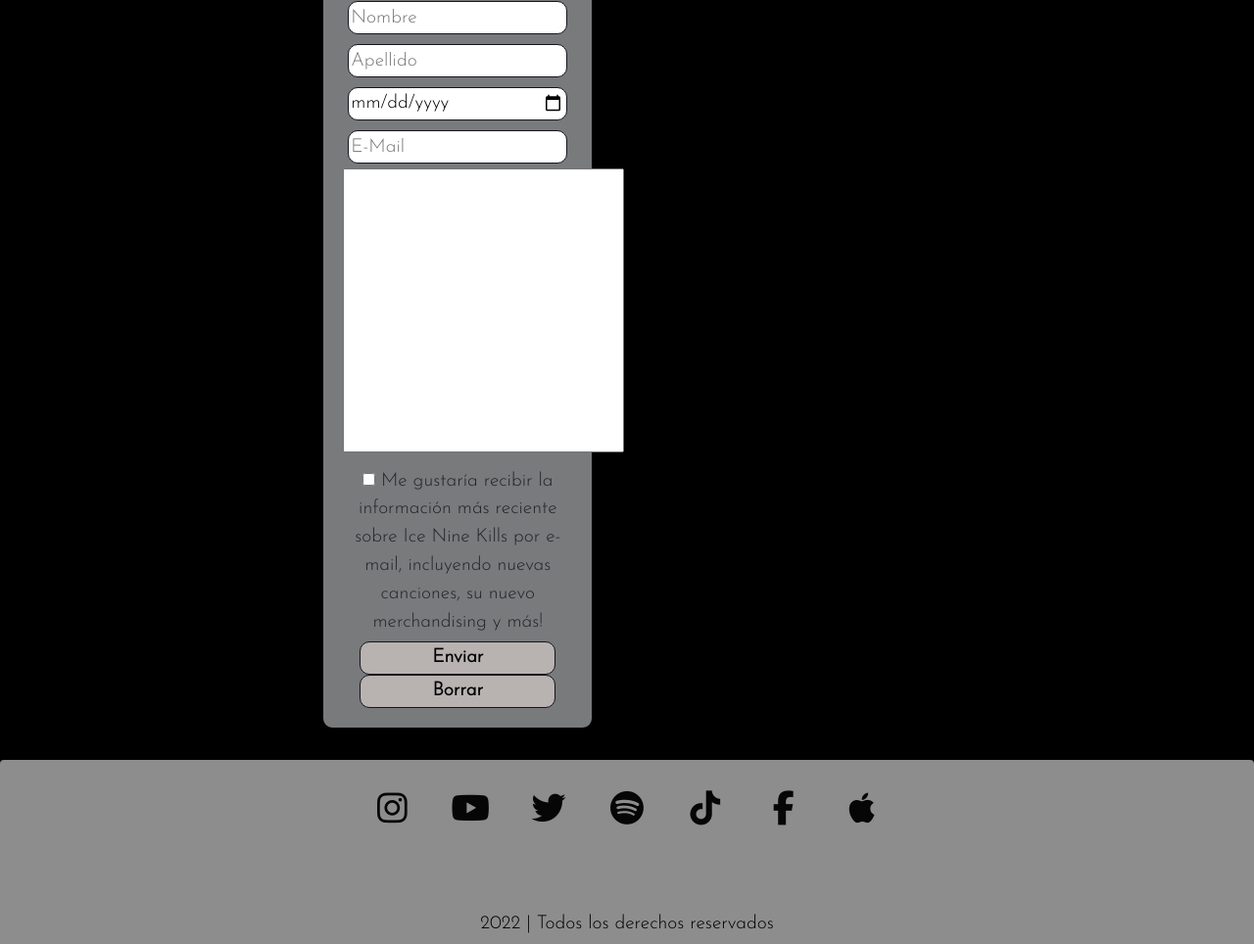
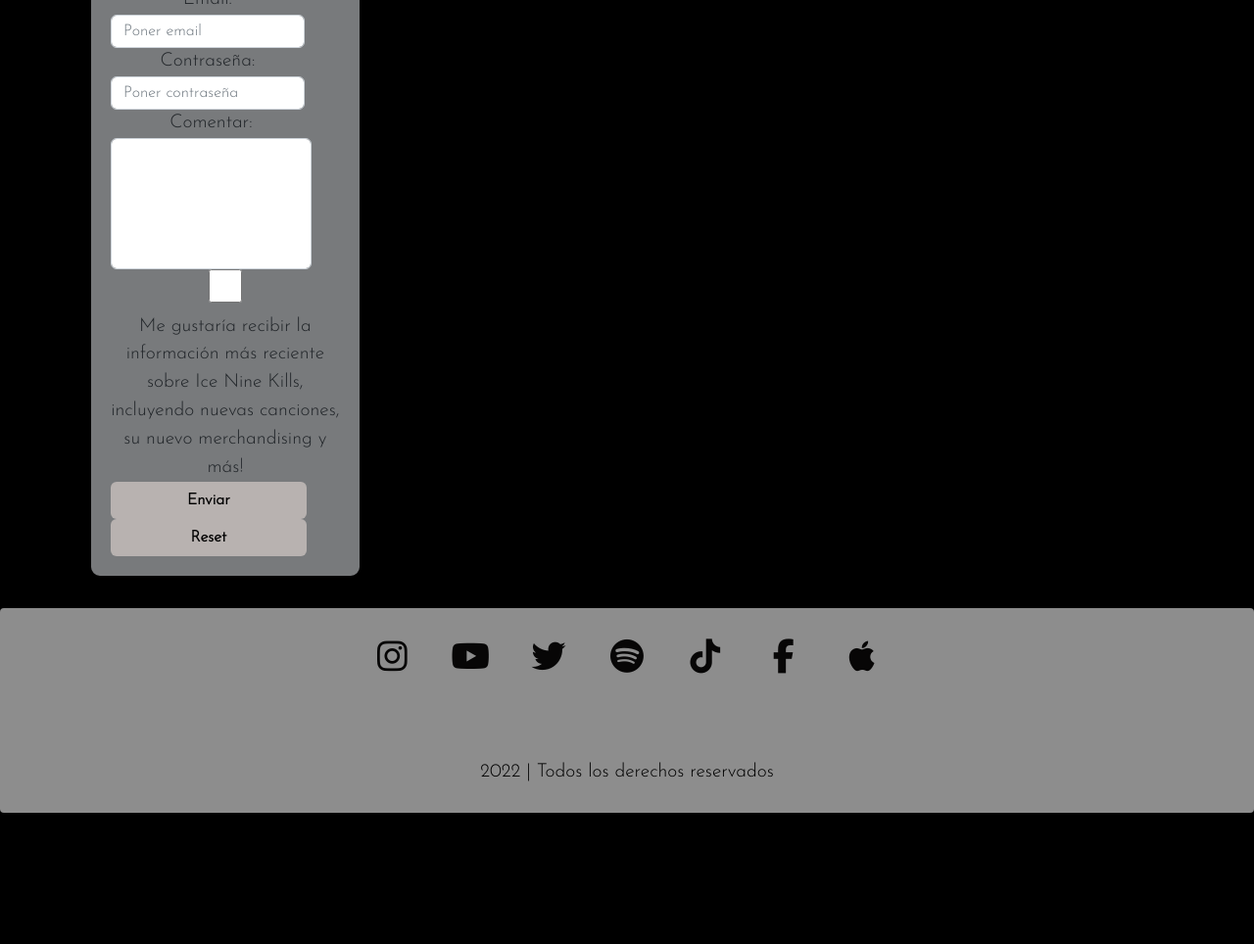
Before and after one commit to Gonzsar/ink-web, a plain HTML site: page paginas/contacto.html in a window 1280 px wide. Shown: the part 249-1213 px from the top of the page at 98% size. After the commit the page ends 1079 px from the top, so only its background shows below. Drawn offline with nearby package versions, Linux system fonts and the light colour scheme.

Commit message:
nuevo contacto

```diff
--- a/paginas/contacto.html
+++ b/paginas/contacto.html
@@ -48,34 +48,30 @@
   </header>
 
   <main>
-    <section class="contact__site">
+    <div class="container">
       <form class="form">
-        <h1>Contáctenos!</h1>
-        <div class="form__section">
-          <input type="text" class="form__control ingresar" id="nombre" placeholder="Nombre">
+        <h2>Contáctenos</h2>
+        <form action="/action_page.php">
+          <div class="form-group">
+            <label for="email">Email:</label>
+            <input type="email" class="form-control" id="email" placeholder="Poner email" name="email">
+          </div>
+          <div class="form-group">
+            <label for="pwd">Contraseña:</label>
+            <input type="password" class="form-control" id="pwd" placeholder="Poner contraseña" name="pwd">
+          </div>
+          <div class="form-group">
+        <label for="comment">Comentar:</label>
+        <textarea class="form-control" rows="5" id="comment"></textarea>
         </div>
-        <div class="form__section">
-          <input type="text" class="form__control ingresar" id="apellido" placeholder="Apellido">
-        </div>
-        <div class="form__section">
-          <input type="date" name="" id="" placeholder="dd/mm/aaaa">
-        </div>
-        <div class="form__section">
-          <input type="email" class="form__control ingresar" name="" id="email" placeholder="E-Mail">
-        </div>
-        <div>
-          <textarea class="textarea" name="contacto" id="" cols="27" rows="10"></textarea>
-        </div>
-        <div class="form__section">
-          <label for="Terms"><input class="checkbox" type="checkbox" name="" id="">
-            Me gustaría recibir la información más reciente sobre Ice Nine Kills por e-mail, incluyendo nuevas canciones, su nuevo merchandising y más!</label>
-        </div>
-        <div class="form__section-boton">
-          <input class="button" type="submit" value="Enviar">
-          <input class="button" type="reset" value="Borrar">
-        </div>
+          <div class="checkbox">
+            <label><input type="checkbox" name="remember"> Me gustaría recibir la información más reciente sobre Ice Nine Kills, incluyendo nuevas canciones, su nuevo merchandising y más!</label>
+          </div>
+          <button type="submit" class="btn btn-default button">Enviar</button>
+          <button type="reset" class="btn btn-default button">Reset</button>
+        </form>
       </form>
-    </section>
+    </div>
   </main>
 
   <footer class="footer">
--- a/sass/estilos.scss
+++ b/sass/estilos.scss
@@ -121,22 +121,11 @@ td{
 .form{
   background-color: rgb(120, 122, 124);
   display: flex;
-  flex-direction: column;
-  align-items: flex-start;
   border: 3px solid #000;
   border-radius: 12px;
   margin: auto;
   padding: 20px;
   max-width: 280px;
-}
-.form__section{
-  display: flex;
-  flex-direction: column;
-  padding: 5px;
-  width: 100%;
-}
-.form__section-boton{
-  width: 100%;
 }
 .checkbox{
   width: auto;
@@ -249,8 +238,8 @@ textarea{
     width: 100%;
     margin-left: 1.3rem;
   }
-  .contact__site{
-    width: 210%;
+  .container{
+    width: 300%;
   }
 }
 
@@ -286,7 +275,7 @@ textarea{
     margin-left: 7.8rem;
   }
   .albumes{
-    width: 100%;
+    width: 86%;
   }
   .eps{
     width: 100%;
```
